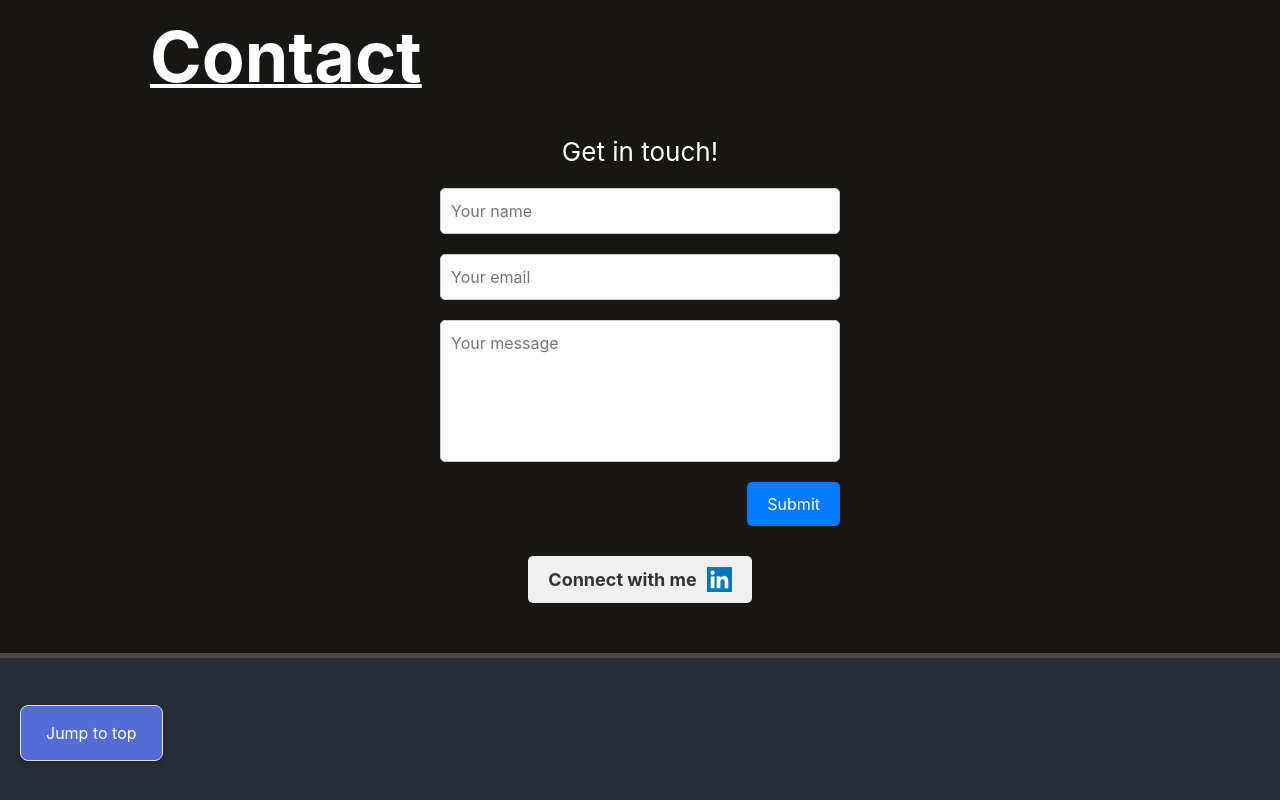
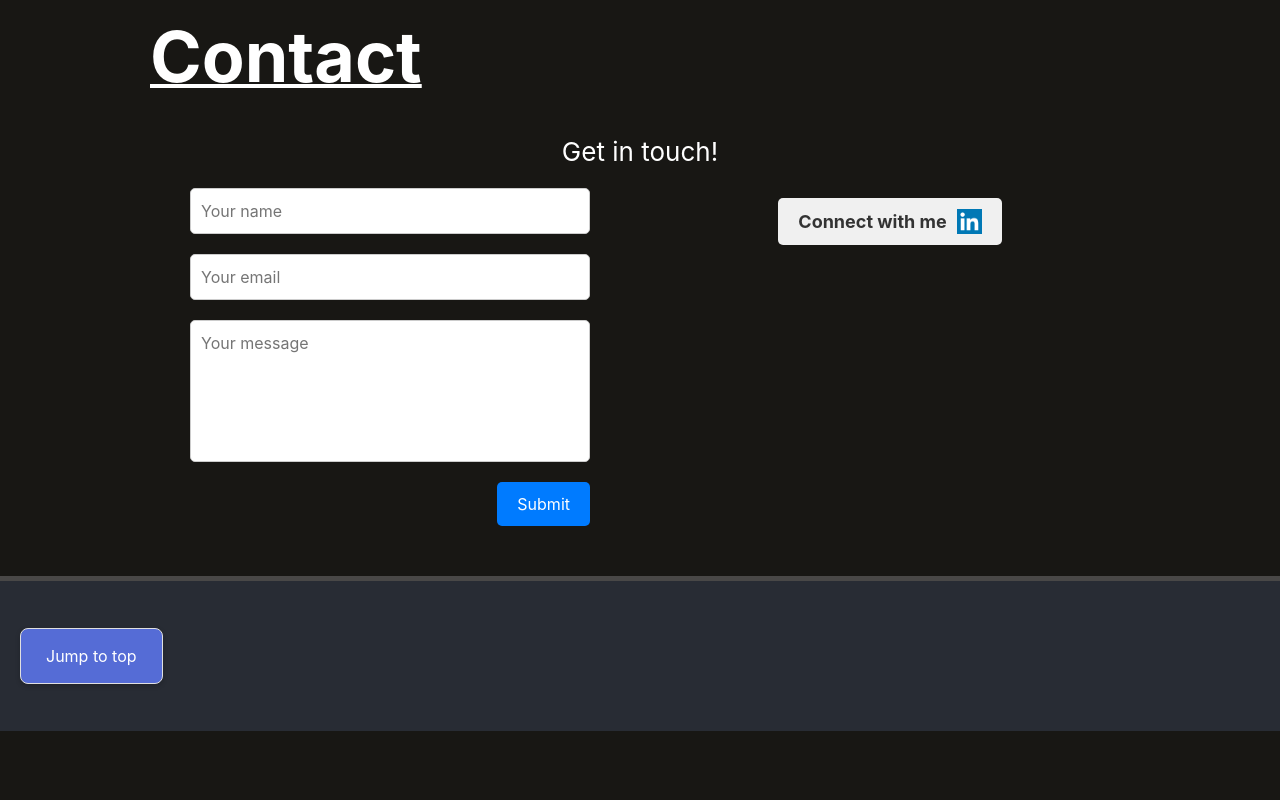
Before and after one commit to Satokii/portfolio, a React (Vite) app: page / in a window 1280 px wide. Shown: the part 6419-7219 px from the top of the page. After the commit the page ends 7150 px from the top, so only its background shows below. Built offline with nearby package versions, Linux system fonts and the light colour scheme; no server answers.

Commit message:
refactor: split contact page into 2 columns on larger screens

```diff
--- a/src/styles/main/main-contact.css
+++ b/src/styles/main/main-contact.css
@@ -20,6 +20,8 @@
 .main-contact--contact-info-container {
   gap: 20px;
   place-content: center;
+  grid-template-columns: repeat(2, 1fr);
+  align-items: start;
 }
 
 /* LINKEDIN */
```
